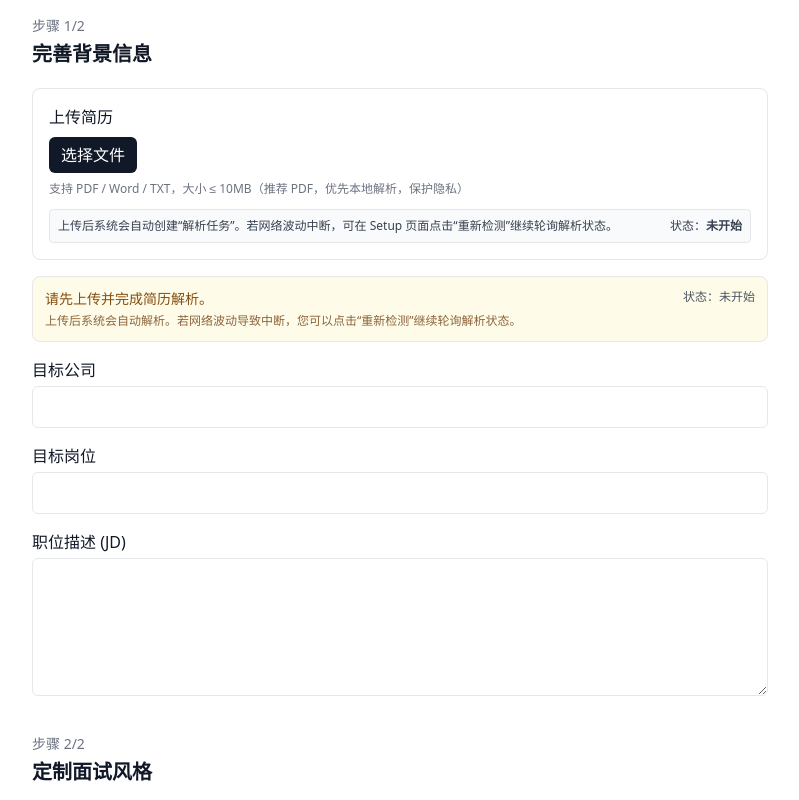
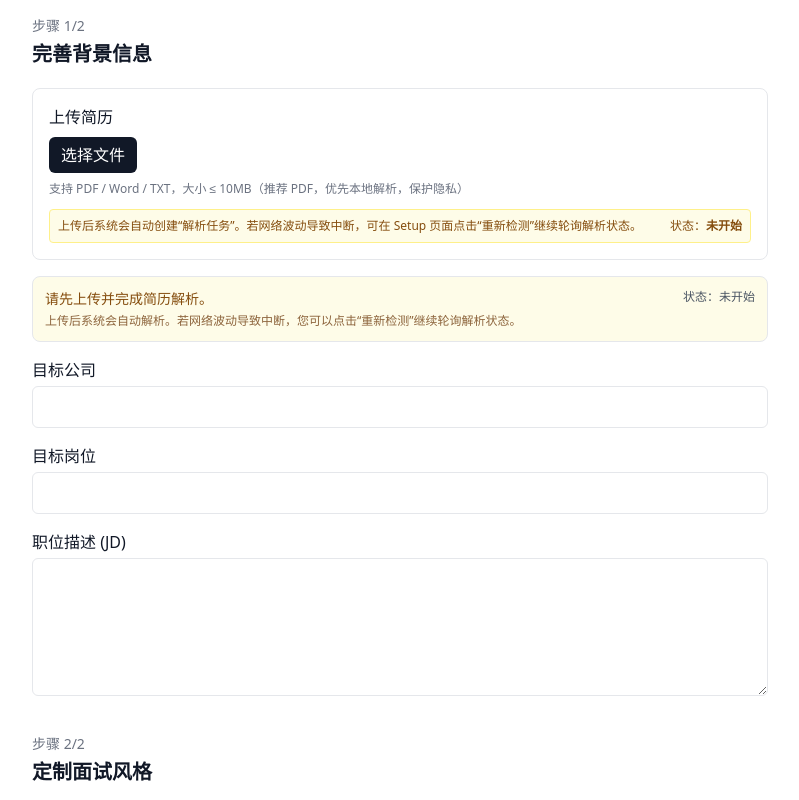
Before and after one commit to yuanbao1128/InterviewProject, a Vue app in the folder frontend/: page /setup in a window 1280 px wide. Shown: the top 800 px of the page, without its empty margins (240-1039 px from the left). Built offline with nearby package versions, Linux system fonts and the light colour scheme.

Commit message:
Revert "轮询修改"
This reverts commit e00a3ece54bff6750ee42839055eb468727e2cd7.

```diff
--- a/frontend/src/components/UploadCard.vue
+++ b/frontend/src/components/UploadCard.vue
@@ -4,17 +4,11 @@
     <div class="font-medium mb-2">{{ t?.uploadTitle || '上传简历' }}</div>
 
     <div class="flex items-center gap-3">
-      <input
-        ref="fileInput"
-        class="hidden"
-        type="file"
-        accept=".pdf,.doc,.docx,.txt"
-        @change="onFileChange"
-      />
+      <input ref="fileInput" class="hidden" type="file" accept=".pdf,.doc,.docx,.txt" @change="onFileChange" />
       <button
         class="px-3 py-1.5 rounded-md bg-gray-900 text-white hover:bg-black disabled:opacity-60"
-        :disabled="busy"
-        @click="fileInput?.click()"
+        :disabled="uploading"
+        @click="triggerFile"
         type="button"
       >
         选择文件
@@ -30,7 +24,7 @@
       <div class="p-2 rounded border" :class="statusClass">
         <div class="flex items-center justify-between">
           <span>
-            上传后系统会自动创建“解析任务”。若网络波动中断，可在 Setup 页面点击“重新检测”继续轮询解析状态。
+            上传后系统会自动创建“解析任务”。若网络波动导致中断，可在 Setup 页面点击“重新检测”继续轮询解析状态。
           </span>
           <span>状态：<b>{{ statusText }}</b></span>
         </div>
@@ -44,70 +38,106 @@
 
 <script setup lang="ts">
 import { ref, computed } from 'vue';
-import { storeToRefs } from 'pinia';
-import { useApp } from '@/stores/app';
 
 const props = defineProps<{ t?: any }>();
+const emit = defineEmits<{
+  (e: 'uploaded', url: string): void
+  (e: 'parsed', payload: { taskId: string }): void
+}>();
 
 const fileInput = ref<HTMLInputElement | null>(null);
 const fileName = ref('');
-const localPhase = ref<'idle' | 'uploading' | 'starting-task'>('idle');
-const error = ref<string>('');
+const uploading = ref(false);
 
-const app = useApp();
-const { resumeTaskStatus, resumeTaskError } = storeToRefs(app);
-
-const busy = computed(() => localPhase.value !== 'idle' || resumeTaskStatus.value === 'processing' || resumeTaskStatus.value === 'pending');
+type UIStatus = 'idle' | 'uploading' | 'task-started' | 'failed';
+const uiStatus = ref<UIStatus>('idle');
+const error = ref<string | null>(null);
 
 const statusText = computed(() => {
-  if (error.value) return '失败';
-  switch (true) {
-    case localPhase.value === 'uploading': return '上传中…';
-    case localPhase.value === 'starting-task': return '创建任务中…';
-  }
-  switch (resumeTaskStatus.value) {
-    case 'pending': return '排队中…';
-    case 'processing': return '解析中…';
-    case 'done': return '已完成';
-    case 'error': return '失败';
-    default: return '未开始';
+  switch (uiStatus.value) {
+    case 'idle': return '未开始';
+    case 'uploading': return '上传中…';
+    case 'task-started': return '已创建解析任务';
+    case 'failed': return '失败';
+    default: return '—';
   }
 });
+const statusClass = computed(() => {
+  return {
+    'bg-yellow-50 border-yellow-200 text-yellow-800': uiStatus.value === 'idle' || uiStatus.value === 'uploading',
+    'bg-blue-50 border-blue-200 text-blue-800': uiStatus.value === 'task-started',
+    'bg-red-50 border-red-200 text-red-800': uiStatus.value === 'failed',
+  };
+});
 
-const statusClass = computed(() => {
-  const st = statusText.value;
-  if (st.includes('失败')) return 'bg-red-50 border-red-200 text-red-800';
-  if (st.includes('完成')) return 'bg-blue-50 border-blue-200 text-blue-800';
-  if (st.includes('上传中') || st.includes('创建任务') || st.includes('排队') || st.includes('解析')) {
-    return 'bg-yellow-50 border-yellow-200 text-yellow-800';
-  }
-  return 'bg-gray-50 border-gray-200 text-gray-700';
-});
+function triggerFile() {
+  fileInput.value?.click();
+}
+
+// 保持与后端一致：直接传 filePath（即 storage 路径），后端在 parse-resume-task 会从存储读取
+function selectFilePathFromUploadResp(resp: any): string {
+  // 常见字段
+  let url: string = resp?.url || resp?.fileUrl || resp?.location || resp?.path || '';
+  if (!url && typeof resp?.filePath === 'string') url = resp.filePath;
+  if (!url && typeof resp?.data?.filePath === 'string') url = resp.data.filePath;
+  return typeof url === 'string' ? url : '';
+}
 
 async function onFileChange(e: Event) {
   const input = e.target as HTMLInputElement;
   if (!input.files || input.files.length === 0) return;
   const file = input.files[0];
   fileName.value = file.name;
-  error.value = '';
 
   try {
-    // 1) 上传（通过 Pinia，axios 只读一次 response）
-    localPhase.value = 'uploading';
-    const filePath = await app.upload(file);
+    uploading.value = true;
+    uiStatus.value = 'uploading';
+    error.value = null;
 
-    // 2) 创建解析任务（通过 Pinia，命中 /api/parse-resume-task/start）
-    localPhase.value = 'starting-task';
-    await app.startResumeParseTask();
+    // 1) 上传
+    const form = new FormData();
+    form.append('file', file);
 
-    // 3) 立即触发一次轮询（由页面自行决定是否继续 wait）
-    await app.pollResumeTaskOnce();
+    const uploadRes = await fetch('/api/upload', { method: 'POST', body: form });
+    // 只读取一次 body，避免 “body stream already read”
+    const uploadJson = await uploadRes.json().catch(async () => {
+      const txt = await uploadRes.text().catch(() => '');
+      throw new Error(`上传失败：${txt?.slice(0, 200) || '未知错误'}`);
+    });
+    if (!uploadRes.ok || !uploadJson?.ok) {
+      throw new Error(uploadJson?.error || '上传失败');
+    }
 
+    const filePath = selectFilePathFromUploadResp(uploadJson);
+    if (!filePath) throw new Error('上传成功但未返回文件路径 filePath');
+
+    // 通知父组件上传完成
+    emit('uploaded', filePath);
+
+    // 2) 创建解析任务（注意路径：/api/parse-resume-task/start）
+    const startRes = await fetch('/api/parse-resume-task/start', {
+      method: 'POST',
+      headers: { 'Content-Type': 'application/json' },
+      body: JSON.stringify({ resumeFileUrl: filePath })
+    });
+    const startJson = await startRes.json().catch(async () => {
+      const txt = await startRes.text().catch(() => '');
+      throw new Error(`创建解析任务失败：${txt?.slice(0, 200) || '未知错误'}`);
+    });
+
+    const taskId = startJson?.data?.taskId || startJson?.taskId;
+    if (!startRes.ok || !startJson?.ok || !taskId) {
+      throw new Error(startJson?.error || '无法创建解析任务');
+    }
+
+    uiStatus.value = 'task-started';
+    emit('parsed', { taskId: String(taskId) });
   } catch (e: any) {
     console.error('[UploadCard] error', e);
-    error.value = e?.message || resumeTaskError.value || '发生错误';
+    error.value = e?.message || '发生错误';
+    uiStatus.value = 'failed';
   } finally {
-    localPhase.value = 'idle';
+    uploading.value = false;
   }
 }
 </script>
--- a/frontend/src/stores/app.ts
+++ b/frontend/src/stores/app.ts
@@ -1,6 +1,12 @@
 // src/stores/app.ts
 import { defineStore } from 'pinia';
 import axios from 'axios';
+
+type ProgressState = {
+  current: number;
+  total: number;
+  followups_left?: number;
+};
 
 type TaskStatus = 'idle'|'pending'|'processing'|'done'|'error';
 
@@ -19,7 +25,9 @@ export const useApp = defineStore('app', {
     timerSec: 0,
     timerHandle: 0 as any,
     resumeFileUrl: '' as string,
+    // 简历解析结果（必须有）
     resumeSummary: null as any,
+    // 任务态
     resumeTaskId: '' as string,
     resumeTaskStatus: 'idle' as TaskStatus,
     resumeTaskError: '' as string
@@ -56,6 +64,7 @@ export const useApp = defineStore('app', {
       return filePath;
     },
 
+    // 开始一个“简历解析任务”
     async startResumeParseTask() {
       if (!this.resumeFileUrl) throw new Error('请先上传简历');
       this.resumeTaskStatus = 'pending';
@@ -72,6 +81,7 @@ export const useApp = defineStore('app', {
       this.resumeTaskStatus = 'processing';
     },
 
+    // 轮询任务状态（返回 true 表示已结束）
     async pollResumeTaskOnce() {
       if (!this.resumeTaskId) return false;
       const { data } = await axios.get(`${this.baseUrl}/api/parse-resume-task/status`, {
@@ -93,6 +103,7 @@ export const useApp = defineStore('app', {
       return false;
     },
 
+    // 连续轮询直到完成或超时
     async waitResumeTaskUntilDone({ intervalMs = 1500, maxWaitMs = 120000 } = {}) {
       const t0 = Date.now();
       while (Date.now() - t0 < maxWaitMs) {
@@ -106,6 +117,7 @@ export const useApp = defineStore('app', {
     },
 
     async start(payload: any) {
+      // 必须有解析结果才允许启动
       if (!this.resumeSummary || this.resumeTaskStatus !== 'done') {
         throw new Error('简历正在解析中，请稍候再开始');
       }
@@ -124,6 +136,7 @@ export const useApp = defineStore('app', {
         resumeSummary: this.resumeSummary
       };
 
+      // 保留文件路径
       if (typeof this.resumeFileUrl === 'string' && this.resumeFileUrl.trim().length > 0) {
         body.resumeFileUrl = this.resumeFileUrl.trim();
       }
@@ -165,7 +178,9 @@ export const useApp = defineStore('app', {
     },
 
     async getReport() {
-      if (!this.interviewId) throw new Error('缺少 interviewId');
+      if (!this.interviewId) {
+        throw new Error('缺少 interviewId');
+      }
       const { data } = await axios.get(`${this.baseUrl}/api/report`, {
         params: { interviewId: this.interviewId }
       });
```
Also changed, not shown: 1 other file (tests, documents, lock files or other folders).
